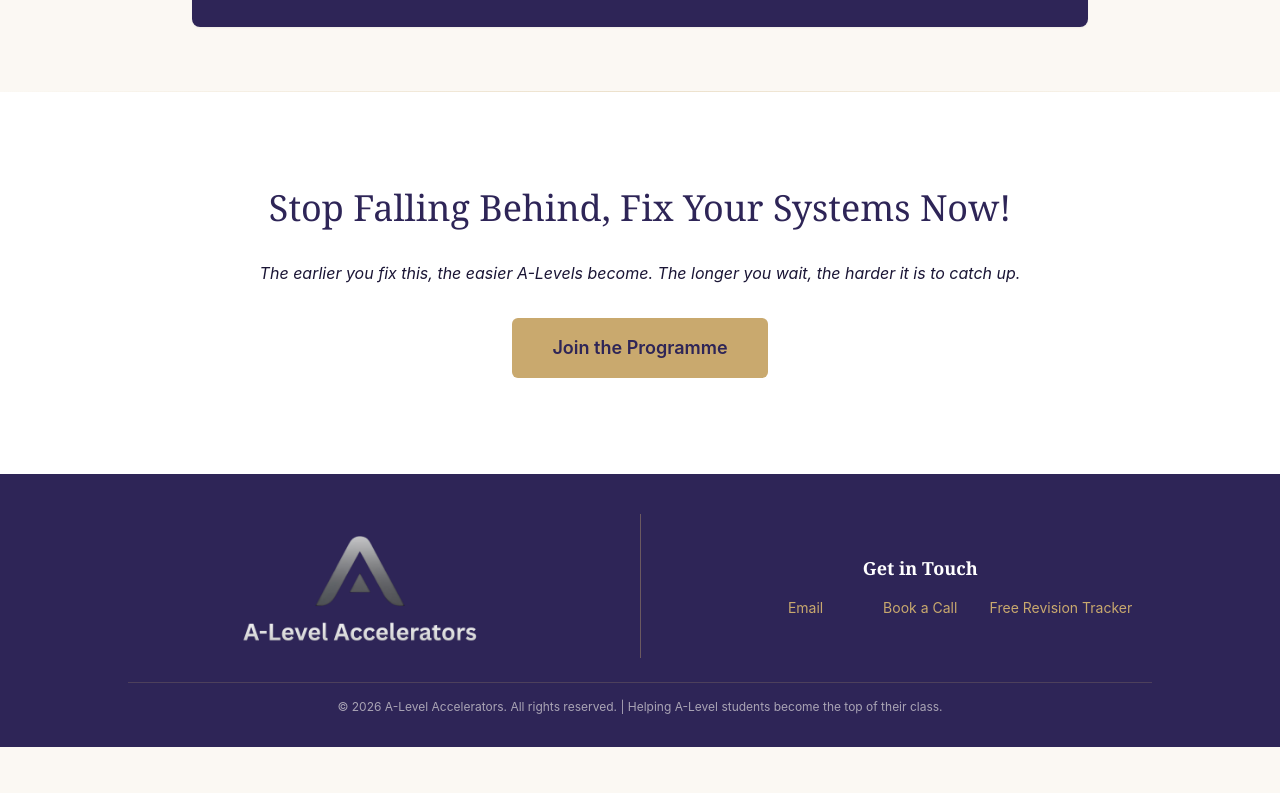
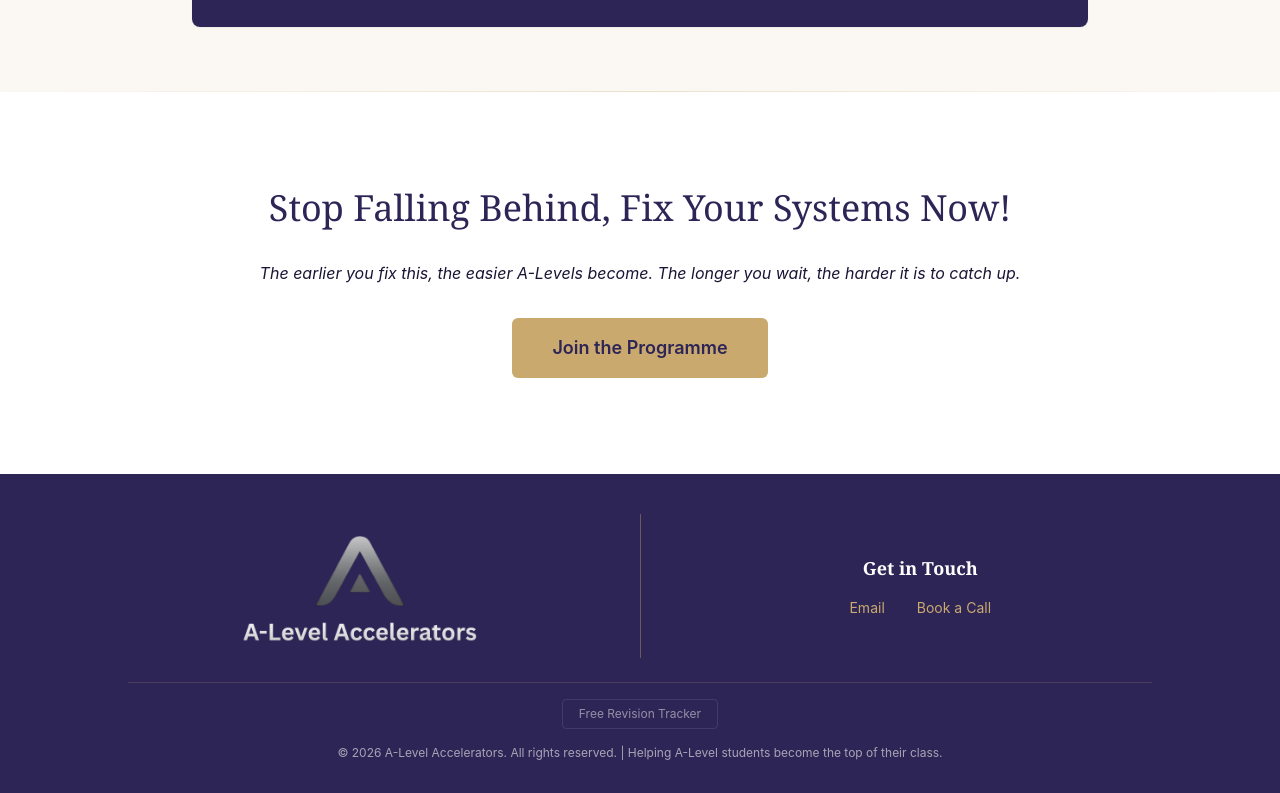
Before and after one commit to StudyAccelerator/Test, a Next.js app: page / in a window 1280 px wide. Shown: the part 8027-8820 px from the top of the page. Before the commit the page ends 8774 px from the top, so only its background shows below. Built offline with nearby package versions, Linux system fonts and the light colour scheme.

Commit message:
Move Free Revision Tracker to subtle footer button below divider
Removes the link from the Get in Touch grid and adds it as a low-key
outlined button centered below the horizontal divider, above the copyright.

https://claude.ai/code/session_01PY31dwNKJCL7wckunjLaFp

```diff
--- a/app/page.tsx
+++ b/app/page.tsx
@@ -505,14 +505,23 @@ export default function Home() {
             <div className="md:hidden h-px w-40 bg-brand-gold opacity-30"></div>
             <div className="md:flex-1 text-center">
               <h3 className="text-lg text-white font-bold mb-4 text-center">Get in Touch</h3>
-              <div className="grid grid-cols-3 gap-x-6 text-sm max-w-xs mx-auto">
+              <div className="flex gap-8 justify-center text-sm">
                 <a href="mailto:Waleed@alevelaccelerators.com" className="text-brand-gold hover:text-white transition text-center">Email</a>
                 <a href="https://scheduler.zoom.us/dr-waleed-ahmad/top-1-mentorship-meeting" className="text-brand-gold hover:text-white transition text-center">Book a Call</a>
-                <a href="/revision-tracker" target="_blank" rel="noopener noreferrer" className="text-brand-gold hover:text-white transition text-center whitespace-nowrap">Free Revision Tracker</a>
               </div>
             </div>
           </div>
           <div className="h-px bg-brand-gold opacity-20 my-4"></div>
+          <div className="flex justify-center mb-4">
+            <a
+              href="/revision-tracker"
+              target="_blank"
+              rel="noopener noreferrer"
+              className="text-xs text-brand-cream opacity-50 hover:opacity-80 border border-brand-cream/20 hover:border-brand-cream/40 rounded px-4 py-1.5 transition"
+            >
+              Free Revision Tracker
+            </a>
+          </div>
           <p className="text-center text-xs opacity-60">
             &copy; 2026 A-Level Accelerators. All rights reserved. | Helping A-Level students become the top of their class.
           </p>
```
